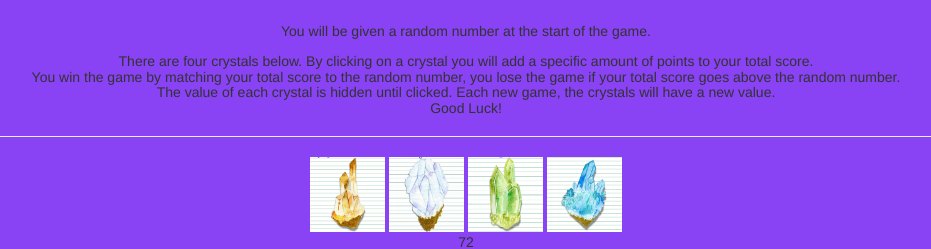
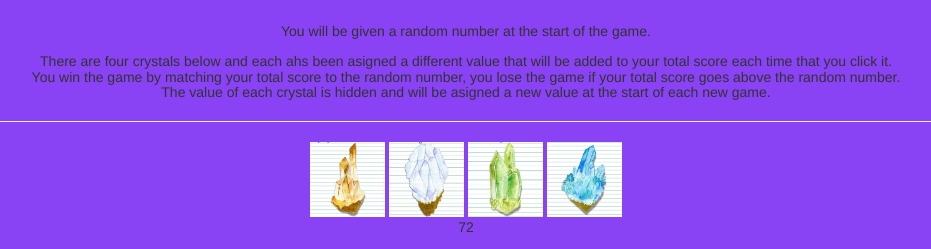
Before and after one commit to rmccracken/week-4-game, a plain HTML site: page index.html in a window 1280 px wide. Shown: the part 96-345 px from the top of the page, without its empty margins (174-1105 px from the left). Drawn offline with nearby package versions, Linux system fonts and the light colour scheme.

Commit message:
Update index.html

```diff
--- a/index.html
+++ b/index.html
@@ -17,11 +17,11 @@
         <div class="row">
             <h5 class="paragraph">You will be given a random number at the start of the game.
             	<br><br>
-            	There are four crystals below. By clicking on a crystal you will add a specific amount of points to your total score. <br>
+            	There are four crystals below and each ahs been asigned a different value that will be added to your total score
+		    each time that you click it. <br>
 				You win the game by matching your total score to the random number, you lose the game if your total score goes above the random number. <br>
-				The value of each crystal is hidden until clicked.
-				Each new game, the crystals will have a new value.<br>
-				Good Luck!</h5>
+				The value of each crystal is hidden and will be asigned a new value at the start of each new game.<br>
+				</h5>
 				<hr>
 		</div>
 
```
